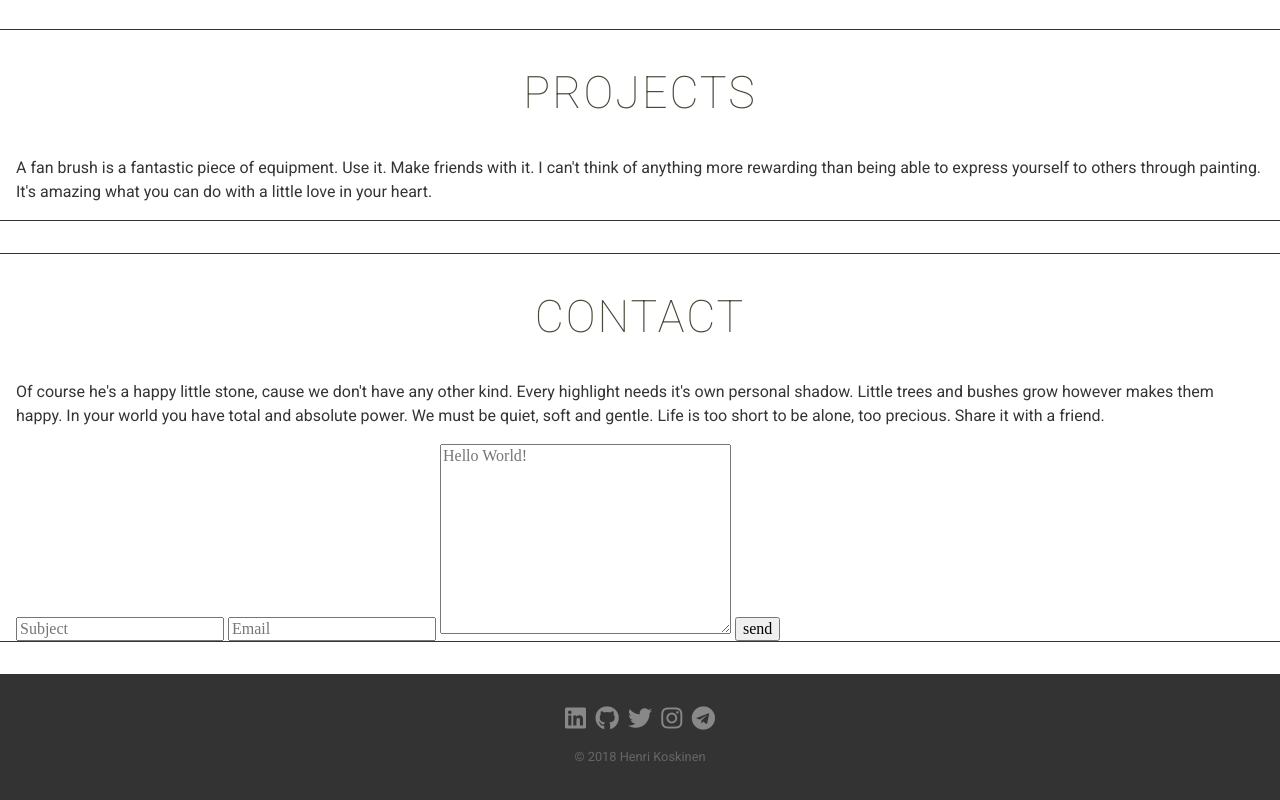
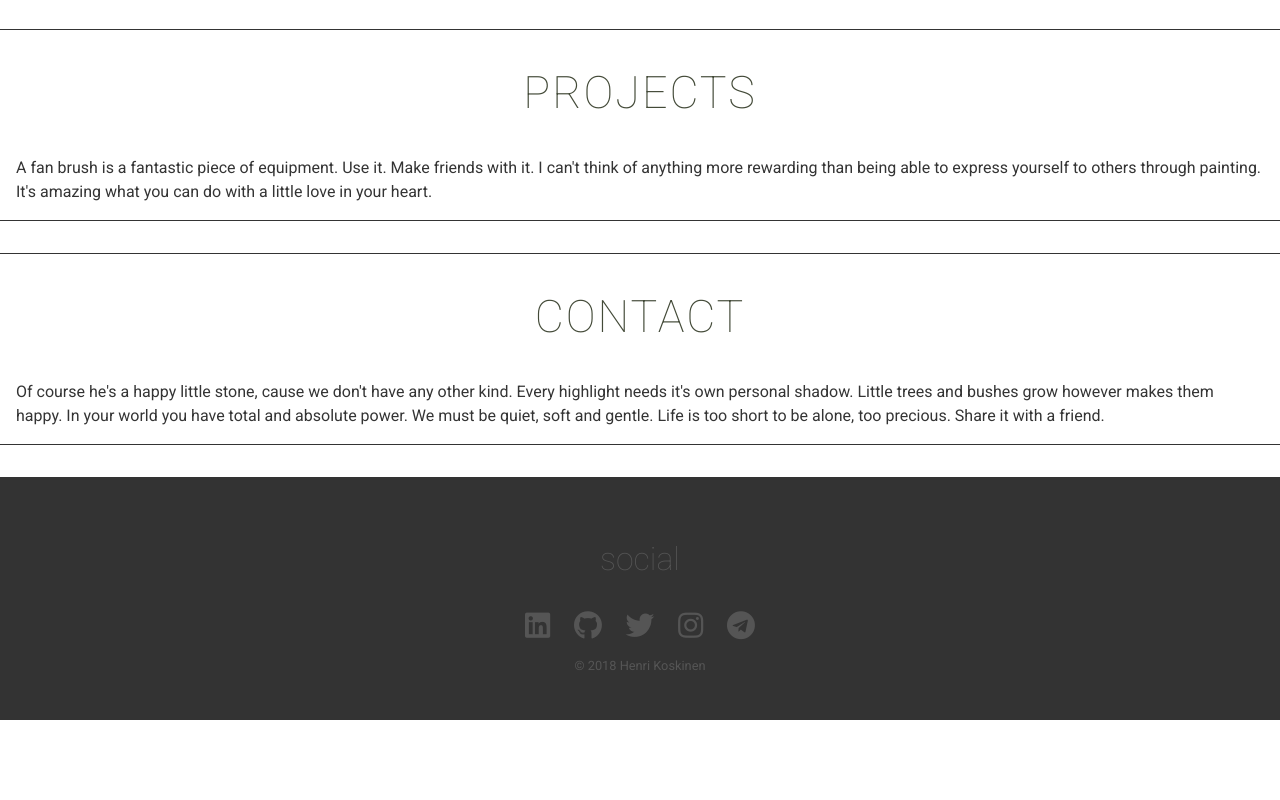
Before and after one commit to hkoskinen/home, a website: page src/index.html in a window 1280 px wide. Shown: the part 1614-2414 px from the top of the page. After the commit the page ends 2334 px from the top, so only its background shows below. Drawn offline with nearby package versions, Linux system fonts and the light colour scheme; files that its build step writes are made by us from their sources.

Commit message:
Change header image and footer styling

```diff
--- a/src/index.html
+++ b/src/index.html
@@ -98,16 +98,11 @@
           shadow. Little trees and bushes grow however makes them happy. In your world you have total and absolute power.
           We must be quiet, soft and gentle. Life is too short to be alone, too precious. Share it with a friend.</p>
 
-        <form class="contact__form">
-          <input type="text" placeholder="Subject">
-          <input type="text" placeholder="Email">
-          <textarea name="" id="" cols="30" rows="10" placeholder="Hello World!"></textarea>
-          <button type="submit">send</button>
-        </form>
       </div>
     </section>
     <footer class="page-footer">
 
+      <h3>Social</h3>
       <nav>
         <ul class="social-links">
           <li>
--- a/src/scss/_footer.scss
+++ b/src/scss/_footer.scss
@@ -2,17 +2,22 @@
   background: $footer-background-color;
   color: #fff;
   padding: 2em 0;
+  h3 {
+    color: #555;
+    text-align: center;
+    text-transform: lowercase;
+  }
   .social-links {
     list-style: none;
     padding: 0;
     display: flex;
     justify-content: space-between;
-    width: 150px;
+    width: 230px;
     margin: 0 auto;
     a {
       text-decoration: none;
-      font-size: 1.5em;
-      color: #888;
+      font-size: 1.8em;
+      color: #555;
       transition: color 0.2s ease-out;
       &:hover {
         color: rgb(143, 163, 41);
@@ -22,7 +27,7 @@
 }
 
 .copyright {
-  color: #666;
+  color: #555;
   text-align: center;
   font-size: 0.8rem;
 }
--- a/src/scss/_header.scss
+++ b/src/scss/_header.scss
@@ -1,6 +1,6 @@
 .page-header {
   display: flex;
-  background: url(../images/niilo-isotalo-379496-unsplash_small.jpg) no-repeat center center fixed;
+  background: url(../images/john-westrock-706902-unsplash.jpg) no-repeat center center;
   background-size: cover;
   height: 100vh;
   >div {
```
Also changed, not shown: src/images/niilo-isotalo-379496-unsplash_small.jpg (deleted), 1 other file.
